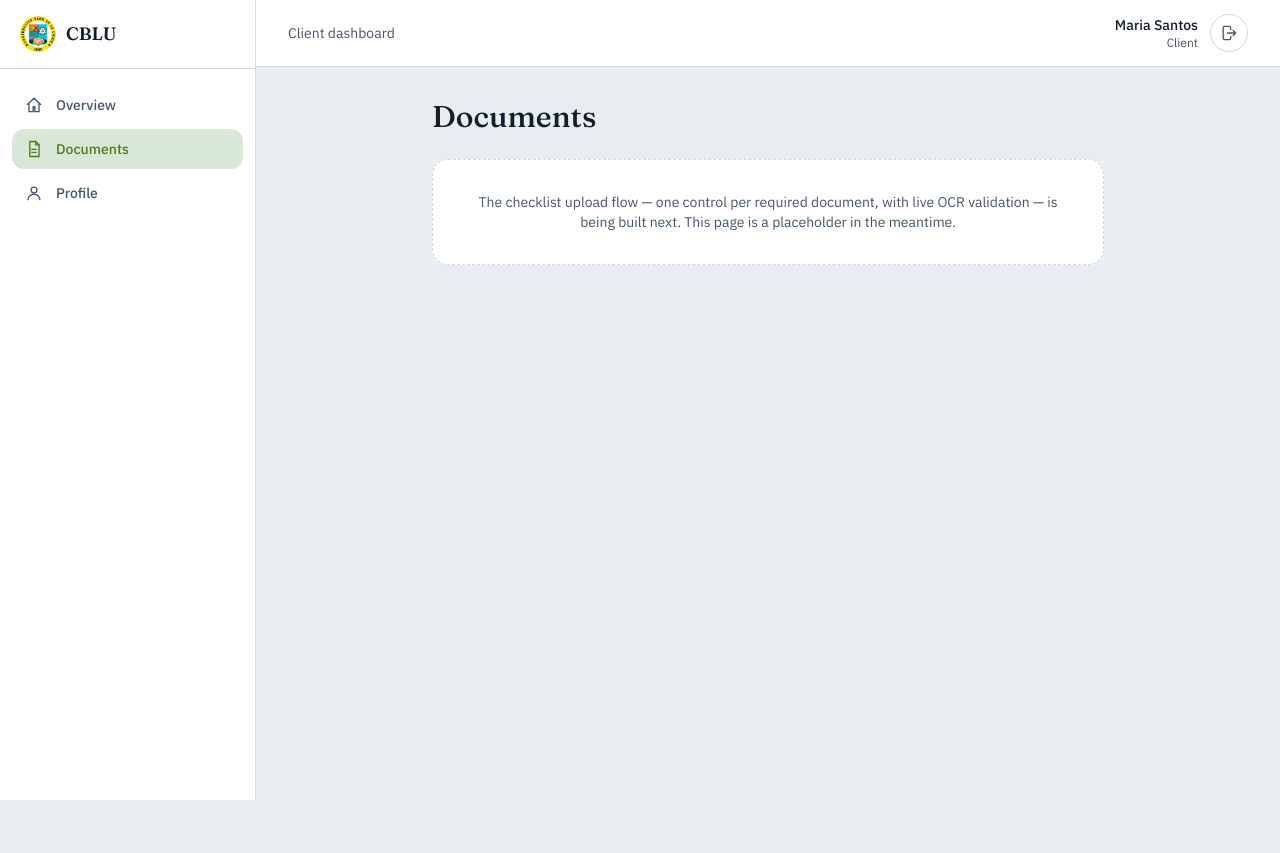
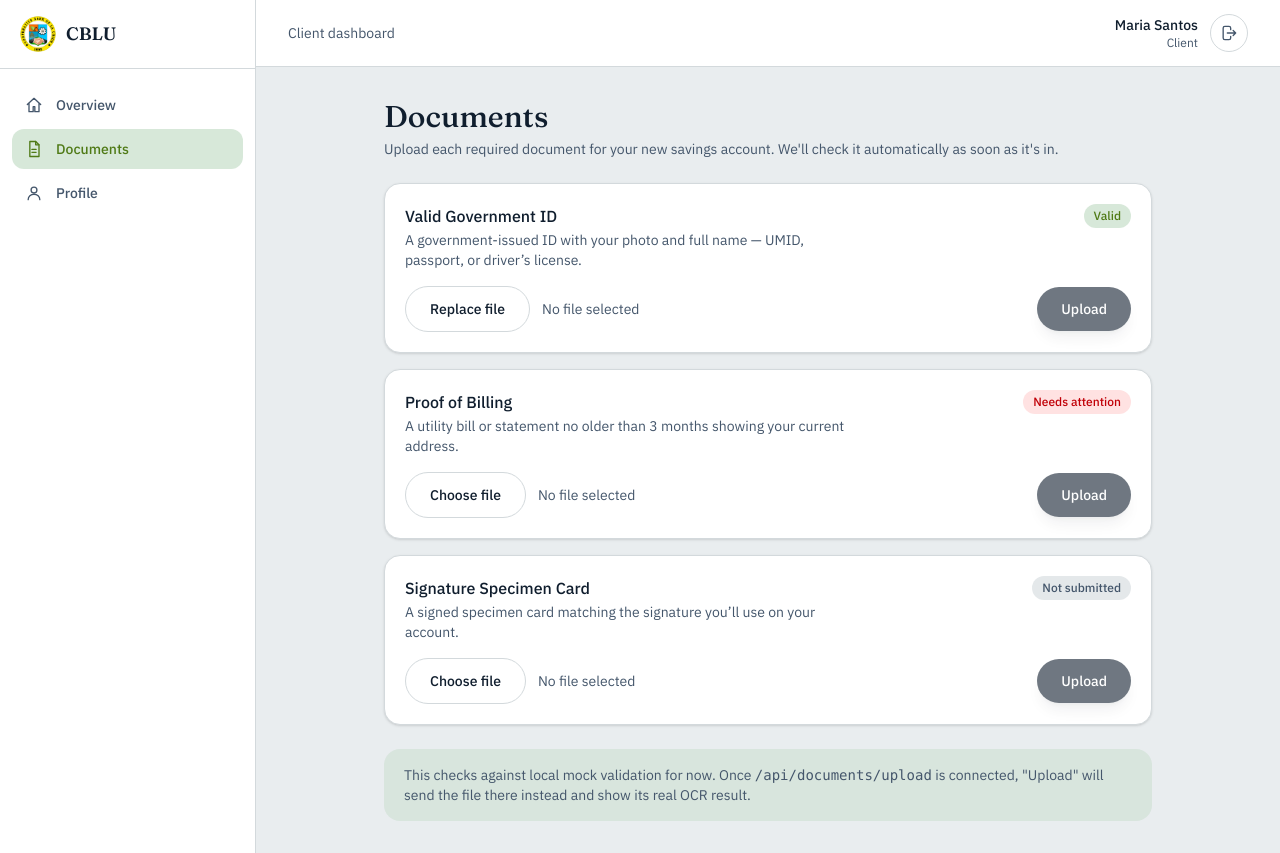
Before and after one commit to DontReb/CBLU-Connect, a React (Vite) app: page /dashboard/client/documents in a window 1280 px wide. Before the commit the page ends 800 px from the top, so only its background shows below. Built offline with nearby package versions, Linux system fonts and the light colour scheme.

Commit message:
Checklist and document upload page

```diff
--- /dev/null
+++ b/src/lib/ChecklistProvider.jsx
@@ -0,0 +1,64 @@
+import { useCallback, useMemo, useState } from 'react';
+import { ChecklistContext } from './checklistContext';
+import { MOCK_CHECKLIST } from './mockClient';
+
+// Simulates what POST /api/documents/upload will eventually return — same
+// shape (isValid, notes) as validateAgainstRules() in api/lib/validateDocument.js
+// so swapping this for a real fetch later doesn't require rewriting the UI.
+// An item that starts out "invalid" passes on its *second* attempt, so the
+// demo shows both a first-time upload and a fix-and-resubmit working.
+function simulateValidation(item, attemptNumber) {
+  const passes = item.status !== 'invalid' || attemptNumber > 1;
+  return passes
+    ? { isValid: true, notes: 'All required terms were found in the document.' }
+    : { isValid: false, notes: 'Missing expected terms: signature block' };
+}
+
+const UPLOAD_DELAY_MS = 1200;
+
+export default function ChecklistProvider({ children }) {
+  const [checklist, setChecklist] = useState(MOCK_CHECKLIST);
+  const [, setAttempts] = useState({});
+
+  const uploadDocument = useCallback(
+    (itemId, file) =>
+      new Promise((resolve) => {
+        setChecklist((prev) => ({
+          ...prev,
+          items: prev.items.map((item) =>
+            item.id === itemId
+              ? { ...item, status: 'processing', fileName: file.name, notes: undefined }
+              : item
+          ),
+        }));
+
+        setTimeout(() => {
+          setAttempts((prevAttempts) => {
+            const attemptNumber = (prevAttempts[itemId] || 0) + 1;
+
+            setChecklist((prev) => ({
+              ...prev,
+              items: prev.items.map((item) => {
+                if (item.id !== itemId) return item;
+                const result = simulateValidation(item, attemptNumber);
+                resolve(result);
+                return {
+                  ...item,
+                  status: result.isValid ? 'valid' : 'invalid',
+                  notes: result.notes,
+                  fileName: file.name,
+                };
+              }),
+            }));
+
+            return { ...prevAttempts, [itemId]: attemptNumber };
+          });
+        }, UPLOAD_DELAY_MS);
+      }),
+    []
+  );
+
+  const value = useMemo(() => ({ checklist, uploadDocument }), [checklist, uploadDocument]);
+
+  return <ChecklistContext.Provider value={value}>{children}</ChecklistContext.Provider>;
+}
--- /dev/null
+++ b/src/lib/checklistContext.js
@@ -0,0 +1,14 @@
+import { createContext, useContext } from 'react';
+
+// The context object and hook live here, separate from ChecklistProvider.jsx —
+// Vite's Fast Refresh only works reliably when a file exports components and
+// nothing else, so the component and its supporting pieces are split up.
+export const ChecklistContext = createContext(null);
+
+export function useChecklist() {
+  const ctx = useContext(ChecklistContext);
+  if (!ctx) {
+    throw new Error('useChecklist must be called within a ChecklistProvider');
+  }
+  return ctx;
+}
--- a/src/lib/mockClient.js
+++ b/src/lib/mockClient.js
@@ -8,15 +8,30 @@ export const MOCK_CLIENT = {
   email: 'maria.santos@example.com',
   phoneNumber: '+63 917 555 0142',
   accountNumber: '2201-0043128',
-  branch: 'CBLU Main Branch — La Union',
+  branch: 'CBLU Main Branch — Dagupan',
   verificationStatus: 'pending', // unverified | pending | verified
 };
 
 export const MOCK_CHECKLIST = {
   name: 'New Savings Account',
   items: [
-    { id: 1, label: 'Valid Government ID', status: 'valid' }, // uploaded, passed validation
-    { id: 2, label: 'Proof of Billing', status: 'invalid' }, // uploaded, failed validation
-    { id: 3, label: 'Signature Specimen Card', status: 'pending' }, // not yet uploaded
+    {
+      id: 1,
+      label: 'Valid Government ID',
+      description: 'A government-issued ID with your photo and full name — UMID, passport, or driver\u2019s license.',
+      status: 'valid', // uploaded, passed validation
+    },
+    {
+      id: 2,
+      label: 'Proof of Billing',
+      description: 'A utility bill or statement no older than 3 months showing your current address.',
+      status: 'invalid', // uploaded, failed validation
+    },
+    {
+      id: 3,
+      label: 'Signature Specimen Card',
+      description: 'A signed specimen card matching the signature you\u2019ll use on your account.',
+      status: 'pending', // not yet uploaded
+    },
   ],
 };
--- a/src/pages/client/ClientDashboardLayout.jsx
+++ b/src/pages/client/ClientDashboardLayout.jsx
@@ -1,6 +1,7 @@
 import { Outlet } from 'react-router-dom';
 import DashboardLayout from '../../layouts/DashboardLayout';
 import { MOCK_CLIENT } from '../../lib/mockClient';
+import ChecklistProvider from '../../lib/ChecklistProvider';
 
 // TODO: once /api/auth/login exists, userName should come from the
 // authenticated session instead of MOCK_CLIENT, and this route should
@@ -14,7 +15,9 @@ const NAV_ITEMS = [
 export default function ClientDashboardLayout() {
   return (
     <DashboardLayout roleLabel="Client" userName={MOCK_CLIENT.fullName} navItems={NAV_ITEMS}>
-      <Outlet />
+      <ChecklistProvider>
+        <Outlet />
+      </ChecklistProvider>
     </DashboardLayout>
   );
 }
--- a/src/pages/client/ClientDocuments.jsx
+++ b/src/pages/client/ClientDocuments.jsx
@@ -1,17 +1,105 @@
-// Placeholder — the checklist upload UI (one control per required document,
-// wired to POST /api/documents/upload) is the next piece to build. This page
-// exists so the "Documents" nav link doesn't dead-end in the meantime.
+import { useRef, useState } from 'react';
+import Button from '../../components/ui/Button';
+import { useChecklist } from '../../lib/checklistContext';
 
-export default function ClientDocuments() {
+const STATUS_META = {
+  valid: { label: 'Valid', badge: 'bg-accent-light/50 text-accent-dark' },
+  invalid: { label: 'Needs attention', badge: 'bg-red-100 text-red-700' },
+  pending: { label: 'Not submitted', badge: 'bg-line/60 text-ink-soft' },
+  processing: { label: 'Checking…', badge: 'bg-highlight/40 text-ink' },
+};
+
+function ChecklistItemCard({ item, onUpload }) {
+  const inputRef = useRef(null);
+  const [selectedFile, setSelectedFile] = useState(null);
+  const isProcessing = item.status === 'processing';
+  const meta = STATUS_META[item.status] ?? STATUS_META.pending;
+
+  function handleFileChange(e) {
+    const file = e.target.files?.[0];
+    if (file) setSelectedFile(file);
+  }
+
+  function handleUploadClick() {
+    if (!selectedFile || isProcessing) return;
+    onUpload(item.id, selectedFile);
+  }
+
   return (
-    <div className="mx-auto max-w-2xl">
-      <h1 className="font-display text-2xl font-medium text-ink md:text-3xl">Documents</h1>
-      <div className="mt-6 rounded-2xl border border-dashed border-line bg-panel p-8 text-center">
-        <p className="text-sm text-ink-soft">
-          The checklist upload flow — one control per required document, with live OCR
-          validation — is being built next. This page is a placeholder in the meantime.
+    <div className="rounded-2xl border border-line bg-panel p-5 shadow-sm">
+      <div className="flex flex-wrap items-start justify-between gap-3">
+        <div>
+          <h3 className="font-medium text-ink">{item.label}</h3>
+          {item.description && (
+            <p className="mt-0.5 max-w-md text-sm text-ink-soft">{item.description}</p>
+          )}
+        </div>
+        <span className={`shrink-0 rounded-full px-2.5 py-1 text-xs font-medium ${meta.badge}`}>
+          {meta.label}
+        </span>
+      </div>
+
+      {item.notes && (
+        <p className={`mt-3 text-sm ${item.status === 'invalid' ? 'text-red-700' : 'text-ink-soft'}`}>
+          {item.notes}
         </p>
+      )}
+
+      <div className="mt-4 flex flex-wrap items-center gap-3">
+        <input
+          ref={inputRef}
+          type="file"
+          accept="image/*,.pdf"
+          onChange={handleFileChange}
+          className="hidden"
+        />
+        <Button
+          type="button"
+          variant="ghost"
+          onClick={() => inputRef.current?.click()}
+          disabled={isProcessing}
+          className="shrink-0 px-4 py-2 text-sm"
+        >
+          {item.status === 'valid' ? 'Replace file' : 'Choose file'}
+        </Button>
+        <span className="min-w-0 flex-1 truncate text-sm text-ink-soft">
+          {selectedFile?.name ?? item.fileName ?? 'No file selected'}
+        </span>
+        <Button
+          type="button"
+          onClick={handleUploadClick}
+          disabled={!selectedFile || isProcessing}
+          className="shrink-0 px-4 py-2 text-sm"
+        >
+          {isProcessing ? 'Checking…' : 'Upload'}
+        </Button>
       </div>
     </div>
   );
 }
+
+export default function ClientDocuments() {
+  const { checklist, uploadDocument } = useChecklist();
+
+  return (
+    <div className="mx-auto max-w-3xl">
+      <h1 className="font-display text-2xl font-medium text-ink md:text-3xl">Documents</h1>
+      <p className="mt-1 text-sm text-ink-soft">
+        Upload each required document for your {checklist.name.toLowerCase()}. We'll check it
+        automatically as soon as it's in.
+      </p>
+
+      <div className="mt-6 space-y-4">
+        {checklist.items.map((item) => (
+          <ChecklistItemCard key={item.id} item={item} onUpload={uploadDocument} />
+        ))}
+      </div>
+
+      <p className="mt-6 rounded-2xl bg-accent-light/30 px-5 py-4 text-sm text-ink-soft">
+        This checks against local mock validation for now. Once{' '}
+        <code>/api/documents/upload</code> is connected, "Upload" will send the file there
+        instead and show its real OCR result.
+      </p>
+    </div>
+  );
+}
--- a/src/pages/client/ClientOverview.jsx
+++ b/src/pages/client/ClientOverview.jsx
@@ -1,21 +1,25 @@
 import { Link } from 'react-router-dom';
-import { MOCK_CLIENT, MOCK_CHECKLIST } from '../../lib/mockClient';
+import { MOCK_CLIENT } from '../../lib/mockClient';
+import { useChecklist } from '../../lib/checklistContext';
 
 const STATUS_STYLES = {
   valid: 'bg-accent-light/50 text-accent-dark',
   invalid: 'bg-red-100 text-red-700',
   pending: 'bg-line/60 text-ink-soft',
+  processing: 'bg-highlight/40 text-ink',
 };
 
 const STATUS_LABELS = {
   valid: 'Valid',
   invalid: 'Needs attention',
   pending: 'Not submitted',
+  processing: 'Checking…',
 };
 
 export default function ClientOverview() {
-  const completed = MOCK_CHECKLIST.items.filter((item) => item.status === 'valid').length;
-  const total = MOCK_CHECKLIST.items.length;
+  const { checklist } = useChecklist();
+  const completed = checklist.items.filter((item) => item.status === 'valid').length;
+  const total = checklist.items.length;
   const firstName = MOCK_CLIENT.fullName.split(' ')[0];
 
   return (
@@ -25,13 +29,13 @@ export default function ClientOverview() {
           Welcome back, {firstName}
         </h1>
         <p className="mt-1 text-sm text-ink-soft">
-          Here's where things stand with your {MOCK_CHECKLIST.name.toLowerCase()} application.
+          Here's where things stand with your {checklist.name.toLowerCase()} application.
         </p>
       </div>
 
       <div className="rounded-2xl border border-line bg-panel p-6 shadow-sm">
         <div className="mb-4 flex items-center justify-between">
-          <h2 className="text-lg font-semibold text-ink">{MOCK_CHECKLIST.name}</h2>
+          <h2 className="text-lg font-semibold text-ink">{checklist.name}</h2>
           <span className="text-sm text-ink-soft">
             {completed} of {total} complete
           </span>
@@ -43,7 +47,7 @@ export default function ClientOverview() {
           />
         </div>
         <ul className="space-y-2.5">
-          {MOCK_CHECKLIST.items.map((item) => (
+          {checklist.items.map((item) => (
             <li
               key={item.id}
               className="flex items-center justify-between rounded-xl border border-line px-4 py-3"
```
